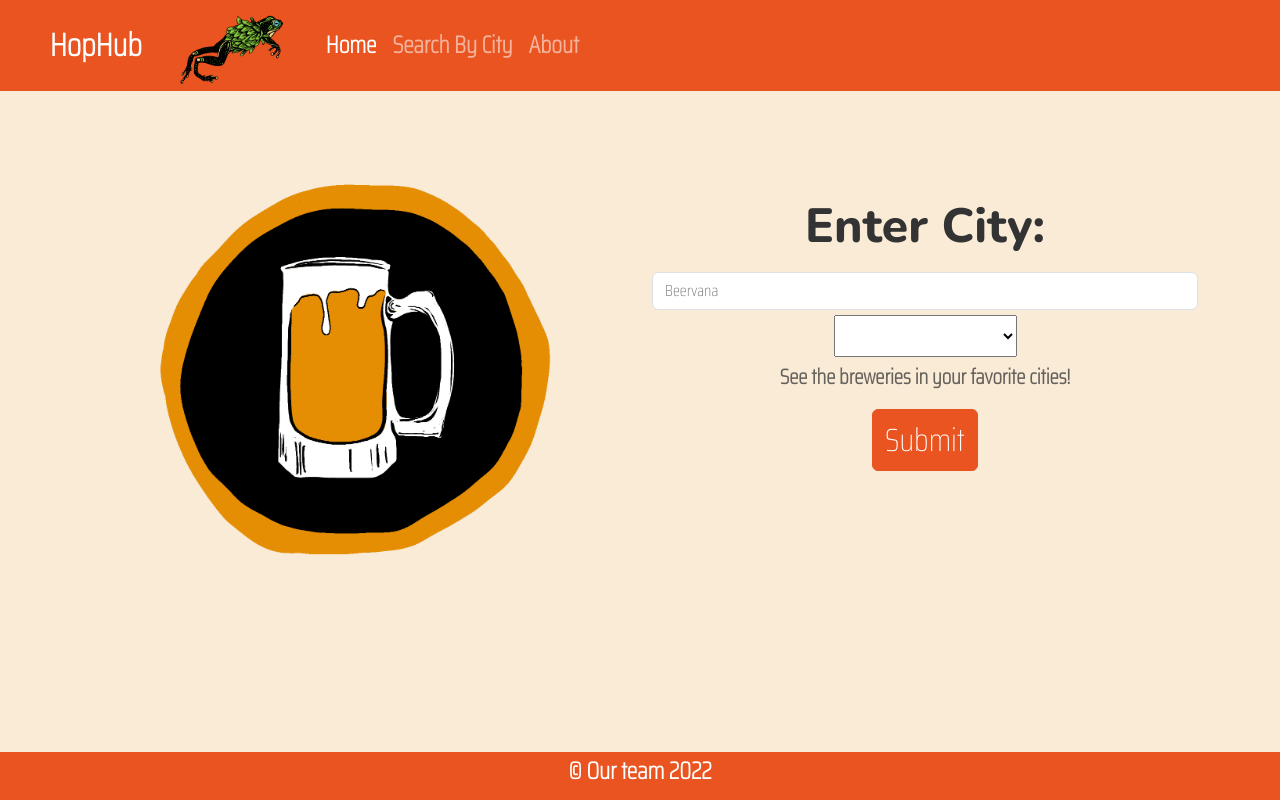
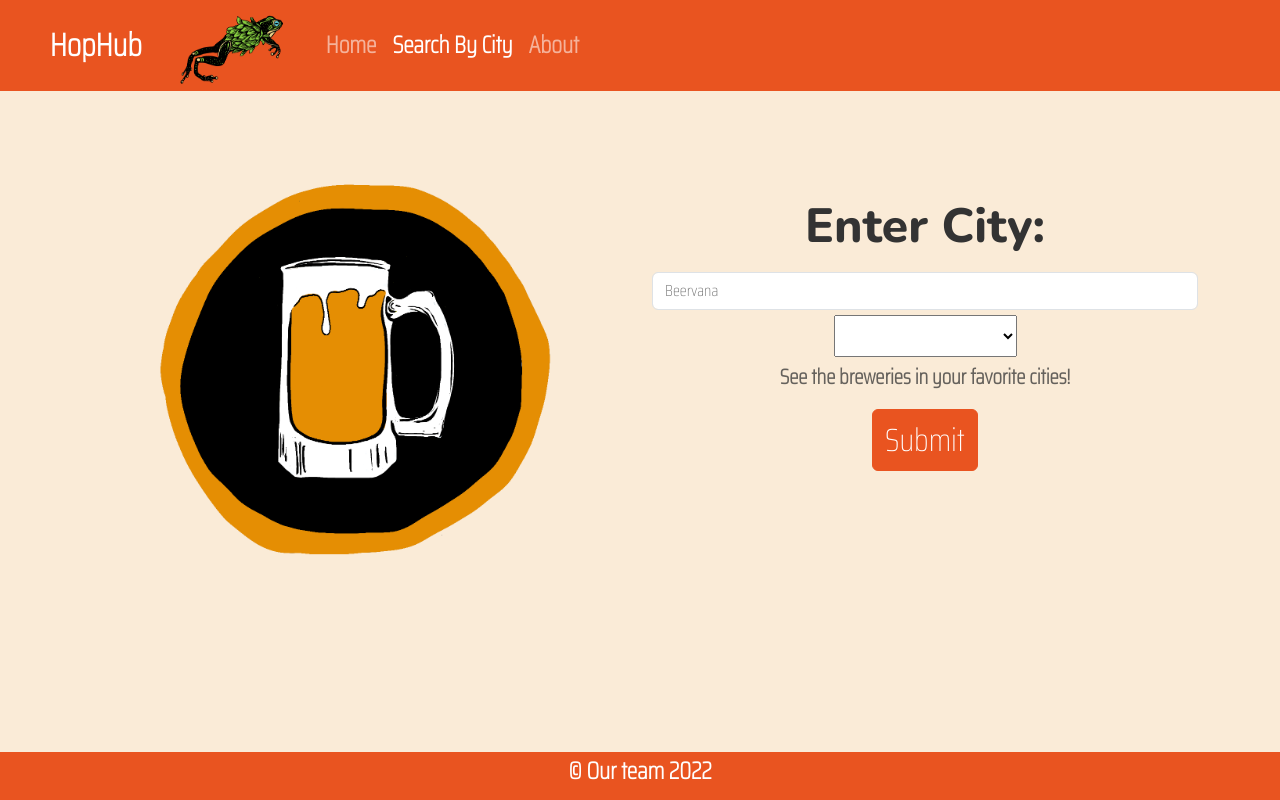
Before and after one commit to jonramm/Beaverhacks-Winter-2022, a React (Create React App) app in the folder brewery-app/: page /breweries in a window 1280 px wide. Built offline with nearby package versions, Linux system fonts and the light colour scheme.

Commit message:
Updated NavBar, page name should highlight when you navigate to said page

```diff
--- /dev/null
+++ b/brewery-app/src/components/AboutNav.js
@@ -0,0 +1,16 @@
+import React from "react";
+import Nav from "react-bootstrap/Nav";
+
+function AboutNav({ page }) {
+    if (page === "about") {
+        return (
+            <Nav.Link href="/about">About</Nav.Link>
+        )
+    } else {
+        return (
+            <Nav.Link href="/about">About</Nav.Link>
+        )
+    }
+}
+
+export default AboutNav;
--- /dev/null
+++ b/brewery-app/src/components/BreweriesNav.js
@@ -0,0 +1,16 @@
+import React from "react";
+import Nav from "react-bootstrap/Nav";
+
+function BreweriesNav({ page }) {
+    if (page === "Breweries") {
+        return (
+            <Nav.Link href="/breweries" active>Search By City</Nav.Link>
+        )
+    } else {
+        return (
+            <Nav.Link href="/breweries">Search By City</Nav.Link>
+        )
+    }
+}
+
+export default BreweriesNav;
--- /dev/null
+++ b/brewery-app/src/components/HomeNav.js
@@ -0,0 +1,16 @@
+import React from "react";
+import Nav from "react-bootstrap/Nav";
+
+function HomeNav({ page }) {
+    if (page === "Home") {
+        return (
+            <Nav.Link href="/" active>Home</Nav.Link>
+        )
+    } else {
+        return (
+            <Nav.Link href="/">Home</Nav.Link>
+        )
+    }
+}
+
+export default HomeNav;
--- a/brewery-app/src/components/pageNavbar.js
+++ b/brewery-app/src/components/pageNavbar.js
@@ -2,10 +2,13 @@ import React from "react";
 import Container from "react-bootstrap/Container";
 import Navbar from "react-bootstrap/Navbar";
 import Nav from "react-bootstrap/Nav";
-import NavDropdown from "react-bootstrap/NavDropdown";
 import hopper from "../images/hophubhopper-right.png"
+import HomeNav from "./HomeNav";
+import BreweriesNav from "./BreweriesNav";
+import AboutNav from "./AboutNav";
 
-function pageNavbar() {
+function PageNavbar ({ page }) {
+
     return (
         <Navbar bg="primary" expand="lg" variant="dark">
             <Container fluid>
@@ -14,9 +17,9 @@ function pageNavbar() {
                 <Navbar.Toggle aria-controls="navbarColor01" aria-expanded="false" aria-label="Toggle navigation" />
                 <Navbar.Collapse id="navbarColor01">
                     <Nav className="me-auto">
-                        <Nav.Link href="/" active>Home</Nav.Link>
-                        <Nav.Link href="/breweries">Search By City</Nav.Link>
-                        <Nav.Link href="/about">About</Nav.Link>
+                        <HomeNav page={page} />
+                        <BreweriesNav page={page} />
+                        <AboutNav page={page} />
                     </Nav>
                 </Navbar.Collapse>
             </Container>
@@ -24,4 +27,4 @@ function pageNavbar() {
     )
 }
 
-export default pageNavbar;
+export default PageNavbar;
--- a/brewery-app/src/pages/About.js
+++ b/brewery-app/src/pages/About.js
@@ -1,7 +1,7 @@
 import React from "react";
 
 function About() {
-
+    const page = "About";
 }
 
 export default About;
--- a/brewery-app/src/pages/Breweries.js
+++ b/brewery-app/src/pages/Breweries.js
@@ -7,10 +7,12 @@ import Navbar from '../components/pageNavbar';
 
 function Breweries() {
 
+    const page = "Breweries";
+
     return (
         <div class="page-container">
             <div class="content-wrap">
-                <Navbar />
+                <Navbar page={page} />
                 <div className="container">
                     <SearchForm />
                 </div>
--- a/brewery-app/src/pages/Home.js
+++ b/brewery-app/src/pages/Home.js
@@ -14,6 +14,7 @@ function Home() {
     const [latitude, setLatitude] = useState('');
     const [longitude, setLongitude] = useState('');
     const [breweries, setBreweries] = useState([]);
+    const page = "Home";
 
     //creating function to load ip address and get coordinates
     const getData = async () => {
@@ -36,12 +37,13 @@ function Home() {
     }, [latitude, longitude])
 
     return (
-        <div class="page-container">
-            <Navbar />
+        <div>
+            <Navbar page={page} />
 
-            <div class="content-wrap">
+            <div>
                 <div class="row home-row">
                     <div class="welcome-div col-4">
+                        <h1 class="header-text">HopHub</h1>
                         <img class="icon-img" src={icon}></img>
                         <br />
                         <div class="page-button">
@@ -57,7 +59,7 @@ function Home() {
                 </div>
             </div>
             <div class="footer bg-primary">
-                <h3 id="footerText">© Our team 2022</h3>
+                <h3>© Our team 2022</h3>
             </div>
         </div>
     )
```
